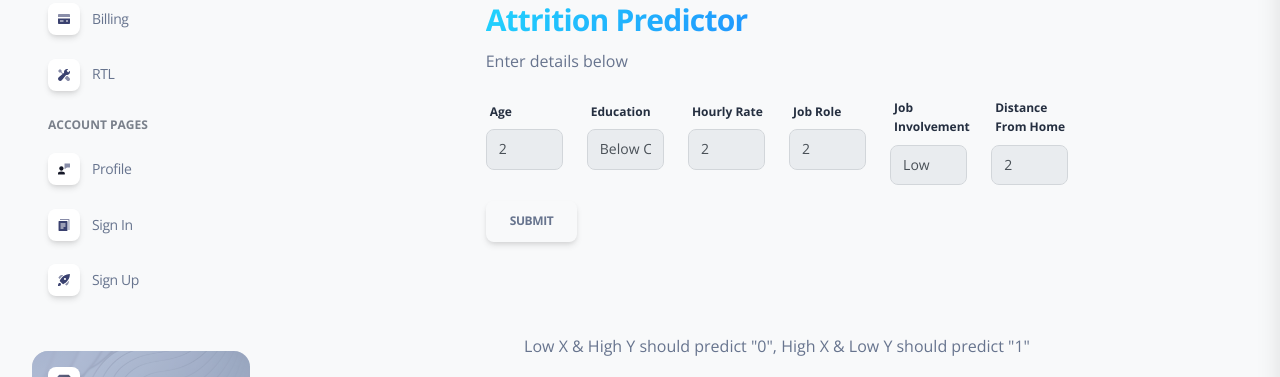
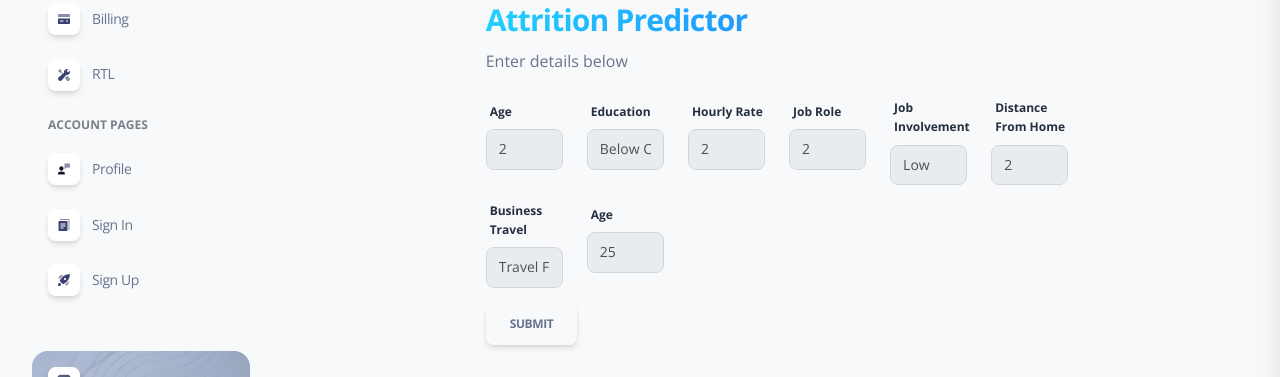
Before and after one commit to SanabuW/attrition_ML, a Flask app: page /form.html in a window 1280 px wide. Shown: the part 232-609 px from the top of the page. Run offline with Flask 2, Linux system fonts and the light colour scheme; some libraries are stand-ins or nearby versions.

Commit message:
selecting features

```diff
--- a/app.py
+++ b/app.py
@@ -51,9 +51,6 @@ data_dict = {
 # APIs for data retrieval from server
 # Remove "db." when switching to dev version
 
-# with open('./ml_models/attrition_prediction_model.bin', 'rb') as file:
-#     model = pickle.load(file)
-
 @app.route('/send', methods=["GET", "POST"])
 def predict():
 
@@ -67,13 +64,17 @@ def predict():
         val4_data = request.form['JobRole']
         val5_data = request.form['JobInvolvement']
         val6_data = request.form['DistanceFromHome']
+        val7_data = request.form['BusinessTravel']
+        val8_data = request.form['Age']
         data_dict = {"Age": val1_data,
                       "Education": val2_data,
                       "HourlyRate": val3_data,
                       "JobRole": val4_data,
                       "JobInvolvement": val5_data,
-                      "DistanceFromHome": val6_data}
-        response = predict_attrition(model, data_dict)
+                      "DistanceFromHome": val6_data,
+                      "BusinessTravel": val7_data,
+                      "Age": val8_data}
+        response = predict_attrition(data_dict, model)
         prob_output = response["probability"]
         predict_output = response["y_pred"]
     return render_template("form.html", prob_text = prob_output, predict_text = predict_output)
--- a/templates/form.html
+++ b/templates/form.html
@@ -393,6 +393,22 @@
                           <option value = 10>10</option>
                         </select>
                       </div>
+                      <div class="form-group col-md-offset-2 col-md-2">
+                        <label for="val_7_form">Business Travel</label>
+                        <select class="form-control" id = "val_7_form" name = "DistanceFromHome">
+                          <option value = Travel_Frequently>Travel Frequently</option>
+                          <option value = Travel_Rarely>Travel Rarely</option>
+                          <option value = Non_Travel>No Travel</option>
+                        </select>
+                      </div>
+                      <div class="form-group col-md-offset-2 col-md-2">
+                        <label for="val_8_form">Age</label>
+                        <select class="form-control" id = "val_8_form" name = "DistanceFromHome">
+                          <option value = 25>25</option>
+                          <option value = 35>35</option>
+                          <option value = 45>45</option>
+                        </select>
+                      </div>
                     </div>
 
 
```
Also changed, not shown: ml_models/final_model.py (+12 -30 lines), 2 other files.
